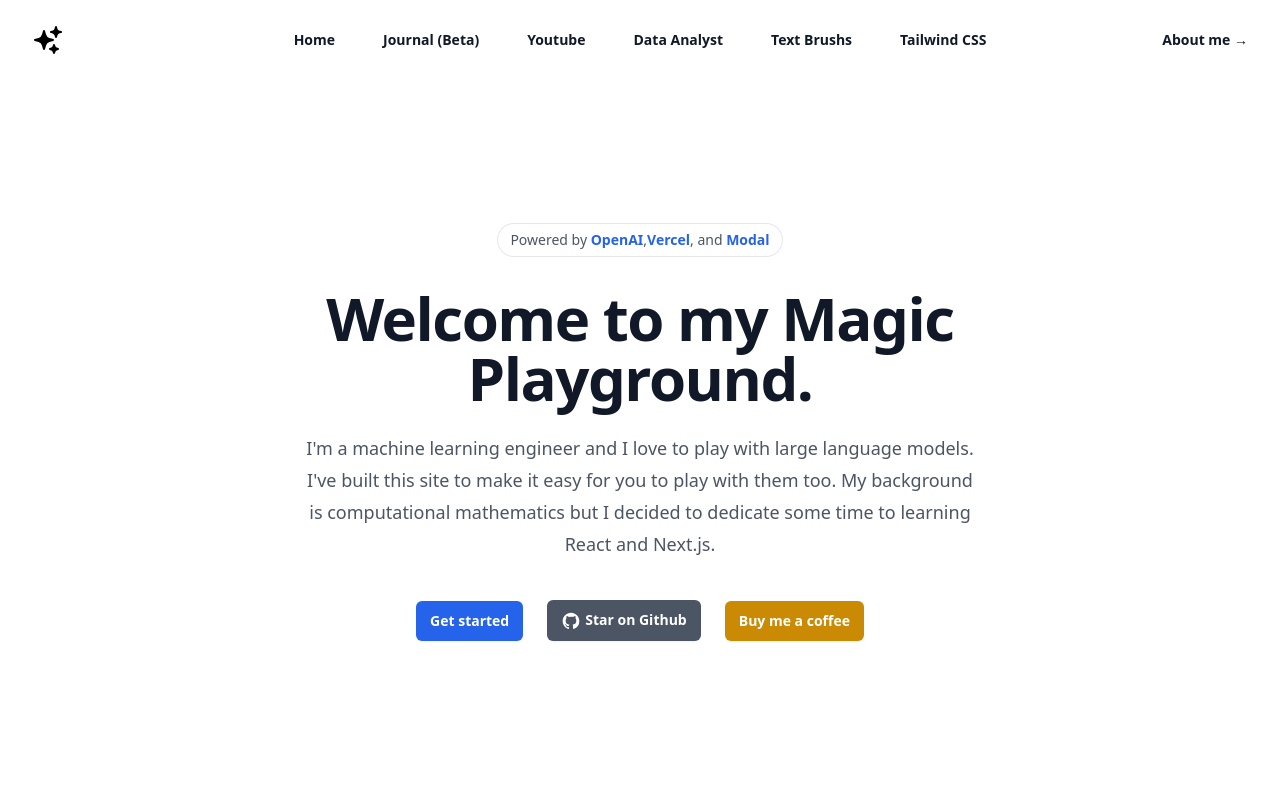
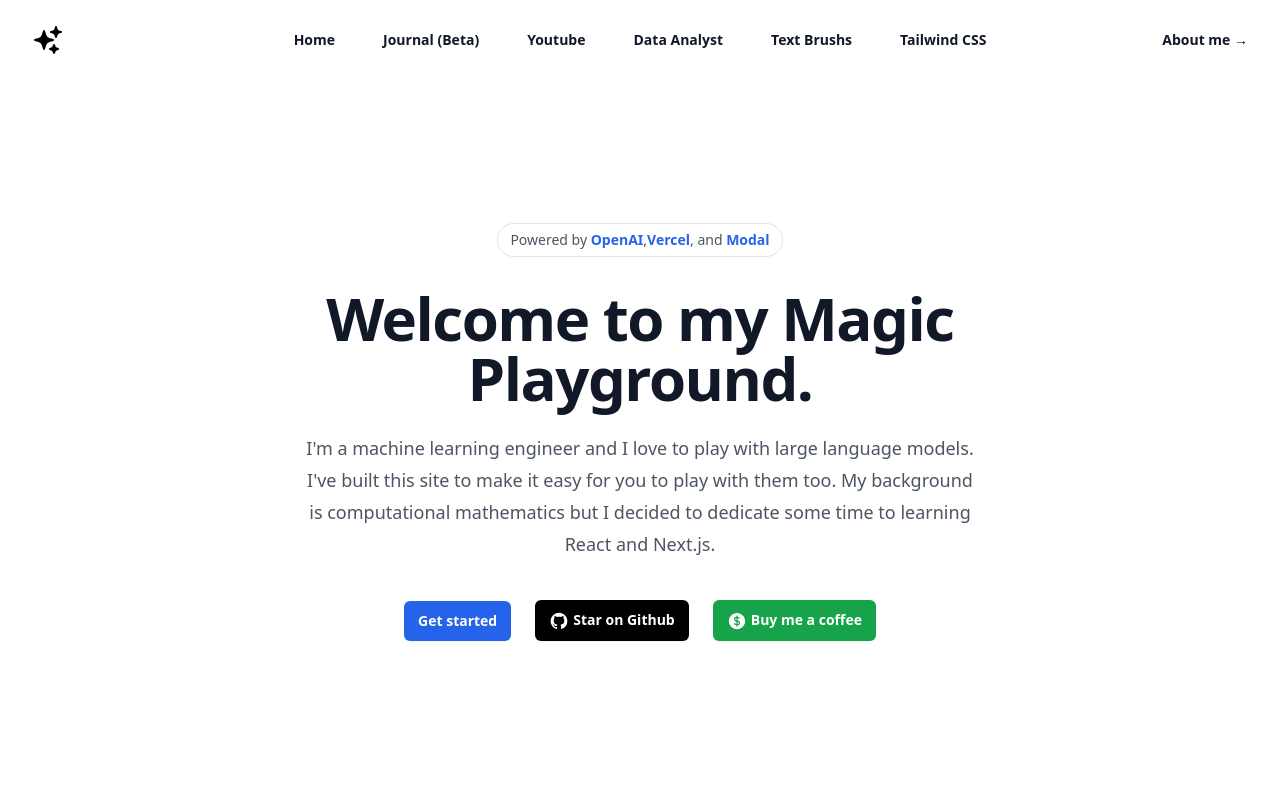
Before and after one commit to jxnl/magic-text, a Next.js app in the folder magic-text/: page / in a window 1280 px wide. Shown: the top 800 px of the page. Built offline with nearby package versions, Linux system fonts and the light colour scheme.

Commit message:
add icon

```diff
--- a/magic-text/src/app/components/Hero.tsx
+++ b/magic-text/src/app/components/Hero.tsx
@@ -1,3 +1,4 @@
+import { CurrencyDollarIcon } from "@heroicons/react/24/solid";
 import Link from "next/link";
 
 export default function Home() {
@@ -51,7 +52,7 @@ export default function Home() {
             href="https://www.github.com/jxnl/magic-text"
             target={"_blank"}
             rel={"noreferrer"}
-            className="rounded-md bg-gray-600 px-3.5 py-2.5 text-sm font-semibold text-white shadow-sm hover:bg-grey-500 focus-visible:outline focus-visible:outline-2 focus-visible:outline-offset-2 focus-visible:outline-blue-600"
+            className="rounded-md bg-black px-3.5 py-2.5 text-sm font-semibold text-white shadow-sm hover:bg-grey-500 focus-visible:outline focus-visible:outline-2 focus-visible:outline-offset-2 focus-visible:outline-blue-600"
           >
             <svg
               fill="currentColor"
@@ -71,8 +72,9 @@ export default function Home() {
             href="https://www.buymeacoffee.com/jxnl"
             target={"_blank"}
             rel={"noreferrer"}
-            className="rounded-md bg-yellow-600 px-3.5 py-2.5 text-sm font-semibold text-white shadow-sm hover:bg-yellow-500 focus-visible:outline focus-visible:outline-2 focus-visible:outline-offset-2 focus-visible:outline-yellow-600"
+            className="rounded-md bg-green-600 px-3.5 py-2.5 text-sm font-semibold text-white shadow-sm hover:bg-green-500 focus-visible:outline focus-visible:outline-2 focus-visible:outline-offset-2 focus-visible:outline-green-600"
           >
+            <CurrencyDollarIcon className="w-5 h-5 inline mr-1" />
             Buy me a coffee
           </a>
         </div>
```
